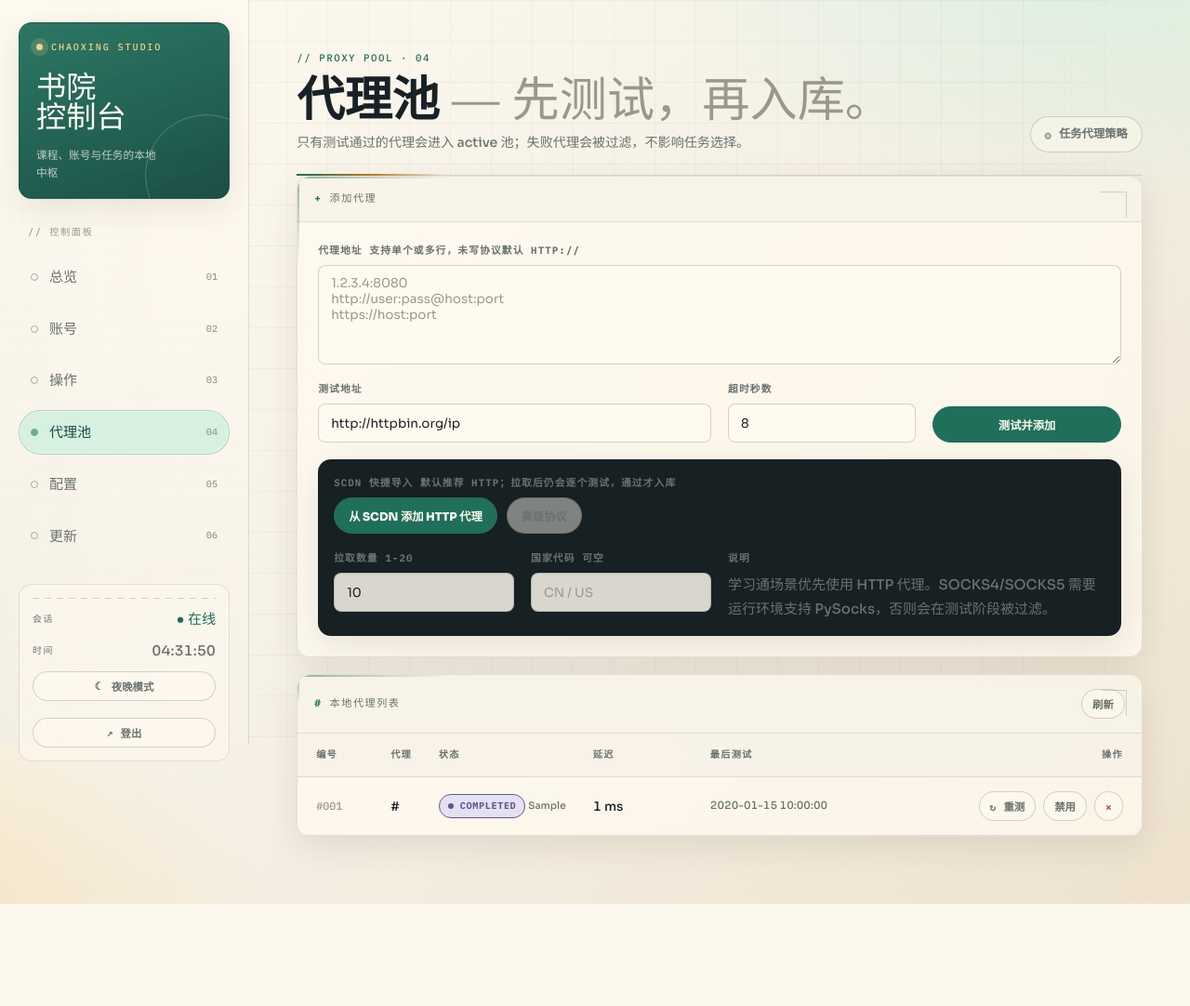
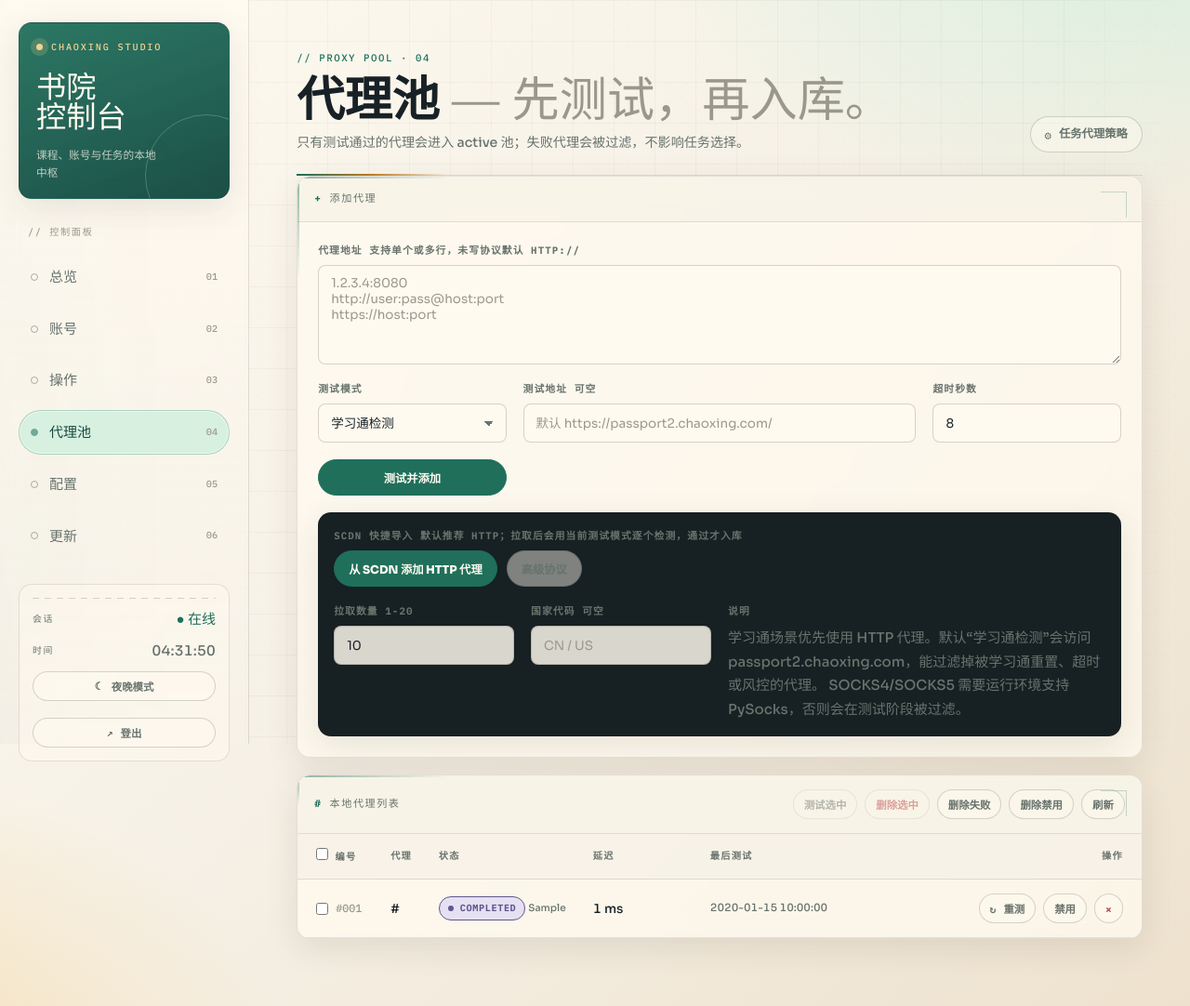
Before and after one commit to qiyan233/chaoxing-web, a FastAPI app: page /proxies in a window 1280 px wide. Shown: the whole page at 93% size. Before the commit the page ends 972 px from the top, so only its background shows below. Run offline with FastAPI, Linux system fonts and the light colour scheme; the visitor is signed in with stand-in values (Sample User, id 1); tables that the repository leaves empty hold one stand-in row (values such as "Sample post"); some libraries are stand-ins or nearby versions.

Commit message:
feat: add proxy batch management

```diff
--- a/webapp/routers/proxies.py
+++ b/webapp/routers/proxies.py
@@ -13,6 +13,10 @@ from webapp.models.proxy import ProxyEntry
 from webapp.schemas.proxy import (
     ProxyAddRequest,
     ProxyAddResponse,
+    ProxyBulkActionRequest,
+    ProxyBulkDeleteResponse,
+    ProxyBulkTestRequest,
+    ProxyBulkTestResponse,
     ProxyResponse,
     ScdnProxyImportRequest,
     ProxyTestRequest,
@@ -27,6 +31,7 @@ async def _test_and_upsert(
     *,
     db: AsyncSession,
     raw_proxy: str,
+    test_mode: str,
     test_url: str,
     timeout_seconds: float,
     default_scheme: str = "http",
@@ -34,6 +39,7 @@ async def _test_and_upsert(
     result = await run_in_threadpool(
         test_proxy,
         raw_proxy,
+        test_mode=test_mode,
         test_url=test_url,
         timeout_seconds=timeout_seconds,
         default_scheme=default_scheme,
@@ -67,6 +73,7 @@ async def test_proxy_once(payload: ProxyTestRequest):
     result = await run_in_threadpool(
         test_proxy,
         payload.proxy_url,
+        test_mode=payload.test_mode,
         test_url=payload.test_url,
         timeout_seconds=payload.timeout_seconds,
     )
@@ -89,6 +96,7 @@ async def add_proxy(
         entry, test_result = await _test_and_upsert(
             db=db,
             raw_proxy=raw_proxy,
+            test_mode=payload.test_mode,
             test_url=payload.test_url,
             timeout_seconds=payload.timeout_seconds,
         )
@@ -136,6 +144,7 @@ async def import_scdn_proxies(
         entry, test_result = await _test_and_upsert(
             db=db,
             raw_proxy=raw_proxy,
+            test_mode=payload.test_mode,
             test_url=payload.test_url,
             timeout_seconds=payload.timeout_seconds,
             default_scheme=default_scheme,
@@ -160,6 +169,80 @@ async def import_scdn_proxies(
     )
 
 
+@router.post("/bulk/test", response_model=ProxyBulkTestResponse)
+async def bulk_test_proxies(
+    payload: ProxyBulkTestRequest,
+    db: AsyncSession = Depends(get_db_session),
+):
+    if not payload.ids:
+        raise HTTPException(status_code=400, detail="请选择要测试的代理")
+
+    result = await db.execute(select(ProxyEntry).where(ProxyEntry.id.in_(payload.ids)))
+    entries = list(result.scalars().all())
+    if not entries:
+        raise HTTPException(status_code=404, detail="没有找到可测试的代理")
+
+    results: List[ProxyTestResult] = []
+    passed = 0
+    failed = 0
+    for entry in entries:
+        test_result_raw = await run_in_threadpool(
+            test_proxy,
+            entry.proxy_url,
+            test_mode=payload.test_mode,
+            test_url=payload.test_url,
+            timeout_seconds=payload.timeout_seconds,
+        )
+        test_result = ProxyTestResult(**test_result_raw)
+        results.append(test_result)
+
+        entry.last_tested_at = datetime.utcnow()
+        entry.latency_ms = test_result.latency_ms
+        if test_result.ok:
+            entry.status = "active"
+            entry.fail_reason = None
+            passed += 1
+        else:
+            entry.status = "failed"
+            entry.fail_reason = test_result.error
+            failed += 1
+
+    await db.commit()
+    return ProxyBulkTestResponse(
+        status=True,
+        msg=f"已测试 {len(entries)} 个代理，通过 {passed} 个，失败 {failed} 个",
+        tested=len(entries),
+        passed=passed,
+        failed=failed,
+        results=results,
+    )
+
+
+@router.post("/bulk/delete", response_model=ProxyBulkDeleteResponse)
+async def bulk_delete_proxies(
+    payload: ProxyBulkActionRequest,
+    db: AsyncSession = Depends(get_db_session),
+):
+    stmt = select(ProxyEntry)
+    if payload.ids:
+        stmt = stmt.where(ProxyEntry.id.in_(payload.ids))
+    elif payload.status:
+        stmt = stmt.where(ProxyEntry.status == payload.status)
+    else:
+        raise HTTPException(status_code=400, detail="请选择要删除的代理或状态")
+
+    result = await db.execute(stmt)
+    entries = list(result.scalars().all())
+    for entry in entries:
+        await db.delete(entry)
+    await db.commit()
+    return ProxyBulkDeleteResponse(
+        status=True,
+        msg=f"已删除 {len(entries)} 个代理",
+        deleted=len(entries),
+    )
+
+
 @router.post("/{proxy_id}/test", response_model=ProxyTestResult)
 async def retest_proxy(
     proxy_id: int,
@@ -170,11 +253,13 @@ async def retest_proxy(
     if entry is None:
         raise HTTPException(status_code=404, detail="代理不存在")
 
-    test_url = payload.test_url if payload else "http://httpbin.org/ip"
+    test_mode = payload.test_mode if payload else "chaoxing"
+    test_url = payload.test_url if payload else ""
     timeout_seconds = payload.timeout_seconds if payload else 8.0
     result = await run_in_threadpool(
         test_proxy,
         entry.proxy_url,
+        test_mode=test_mode,
         test_url=test_url,
         timeout_seconds=timeout_seconds,
     )
--- a/webapp/services/proxy_pool.py
+++ b/webapp/services/proxy_pool.py
@@ -7,6 +7,11 @@ import time
 from typing import Any, List, Optional
 
 import requests
+from requests import RequestException
+
+
+GENERIC_PROXY_TEST_URL = "http://httpbin.org/ip"
+CHAOXING_PROXY_TEST_URL = "https://passport2.chaoxing.com/"
 
 
 def normalize_proxy(proxy: str, default_scheme: str = "http") -> str:
@@ -113,19 +118,60 @@ def fetch_scdn_proxies(
 def test_proxy(
     proxy_url: str,
     *,
-    test_url: str = "http://httpbin.org/ip",
+    test_url: str = "",
+    test_mode: str = "chaoxing",
     timeout_seconds: float = 8.0,
     default_scheme: str = "http",
 ) -> dict:
     proxy = normalize_proxy(proxy_url, default_scheme=default_scheme)
+    mode = (test_mode or "chaoxing").lower()
+    url = (test_url or "").strip()
+    if not url:
+        url = CHAOXING_PROXY_TEST_URL if mode == "chaoxing" else GENERIC_PROXY_TEST_URL
+
     started = time.perf_counter()
     try:
         response = requests.get(
-            test_url,
+            url,
             proxies={"http": proxy, "https": proxy},
             timeout=timeout_seconds,
+            allow_redirects=False,
         )
         latency_ms = int((time.perf_counter() - started) * 1000)
+
+        if mode == "chaoxing":
+            if response.status_code in {403, 429}:
+                return {
+                    "ok": False,
+                    "proxy_url": proxy,
+                    "latency_ms": latency_ms,
+                    "status_code": response.status_code,
+                    "error": f"学习通风控/限流 HTTP {response.status_code}",
+                }
+            if response.status_code >= 500:
+                return {
+                    "ok": False,
+                    "proxy_url": proxy,
+                    "latency_ms": latency_ms,
+                    "status_code": response.status_code,
+                    "error": f"学习通服务异常 HTTP {response.status_code}",
+                }
+            if response.status_code not in {200, 301, 302, 303, 307, 308, 404}:
+                return {
+                    "ok": False,
+                    "proxy_url": proxy,
+                    "latency_ms": latency_ms,
+                    "status_code": response.status_code,
+                    "error": f"学习通返回异常 HTTP {response.status_code}",
+                }
+            return {
+                "ok": True,
+                "proxy_url": proxy,
+                "latency_ms": latency_ms,
+                "status_code": response.status_code,
+                "origin": "chaoxing-reachable",
+            }
+
         if response.status_code != 200:
             return {
                 "ok": False,
@@ -149,11 +195,36 @@ def test_proxy(
             "status_code": response.status_code,
             "origin": origin,
         }
-    except Exception as exc:
+    except requests.exceptions.TooManyRedirects as exc:
         latency_ms = int((time.perf_counter() - started) * 1000)
         return {
             "ok": False,
             "proxy_url": proxy,
             "latency_ms": latency_ms,
-            "error": f"{type(exc).__name__}: {exc}",
+            "error": f"学习通重定向过多: {exc}" if mode == "chaoxing" else f"重定向过多: {exc}",
         }
+    except requests.exceptions.Timeout as exc:
+        latency_ms = int((time.perf_counter() - started) * 1000)
+        return {
+            "ok": False,
+            "proxy_url": proxy,
+            "latency_ms": latency_ms,
+            "error": f"学习通访问超时: {exc}" if mode == "chaoxing" else f"访问超时: {exc}",
+        }
+    except RequestException as exc:
+        latency_ms = int((time.perf_counter() - started) * 1000)
+        msg = str(exc)
+        if "Connection reset" in msg or "ConnectionResetError" in msg:
+            msg = "学习通连接被重置" if mode == "chaoxing" else "连接被重置"
+        elif "ProxyError" in msg:
+            msg = f"代理连接失败: {exc}"
+        elif "SSLError" in msg:
+            msg = f"TLS/SSL 握手失败: {exc}"
+        else:
+            msg = f"{type(exc).__name__}: {exc}"
+        return {
+            "ok": False,
+            "proxy_url": proxy,
+            "latency_ms": latency_ms,
+            "error": msg,
+        }
--- a/webapp/templates/proxies.html
+++ b/webapp/templates/proxies.html
@@ -26,9 +26,17 @@
                     <textarea class="input" rows="5" x-model="form.proxy_url"
                               placeholder="1.2.3.4:8080&#10;http://user:pass@host:port&#10;https://host:port"></textarea>
                 </div>
+                <div class="field col-3">
+                    <label class="field-label">测试模式</label>
+                    <select class="select" x-model="form.test_mode">
+                        <option value="chaoxing">学习通检测</option>
+                        <option value="generic">通用检测</option>
+                    </select>
+                </div>
                 <div class="field col-6">
-                    <label class="field-label">测试地址</label>
-                    <input class="input" x-model="form.test_url" placeholder="http://httpbin.org/ip">
+                    <label class="field-label">测试地址 <span class="muted">可空</span></label>
+                    <input class="input" x-model="form.test_url"
+                           :placeholder="form.test_mode === 'chaoxing' ? '默认 https://passport2.chaoxing.com/' : '默认 http://httpbin.org/ip'">
                 </div>
                 <div class="field col-3">
                     <label class="field-label">超时秒数</label>
@@ -46,7 +54,7 @@
             <div class="terminal" style="margin-top: 18px; padding: 16px;">
                 <div class="form-grid">
                     <div class="field col-12">
-                        <label class="field-label">SCDN 快捷导入 <span class="muted">默认推荐 HTTP；拉取后仍会逐个测试，通过才入库</span></label>
+                        <label class="field-label">SCDN 快捷导入 <span class="muted">默认推荐 HTTP；拉取后会用当前测试模式逐个检测，通过才入库</span></label>
                         <div style="display: flex; gap: 10px; flex-wrap: wrap;">
                             <button type="button" class="btn btn-primary" @click="importScdn('http')" :disabled="scdnImporting">
                                 <span x-show="!scdnImporting">从 SCDN 添加 HTTP 代理</span>
@@ -69,7 +77,8 @@
                     <div class="field col-6">
                         <label class="field-label">说明</label>
                         <div class="muted" style="line-height: 1.7;">
-                            学习通场景优先使用 HTTP 代理。SOCKS4/SOCKS5 需要运行环境支持 PySocks，否则会在测试阶段被过滤。
+                            学习通场景优先使用 HTTP 代理。默认“学习通检测”会访问 passport2.chaoxing.com，能过滤掉被学习通重置、超时或风控的代理。
+                            SOCKS4/SOCKS5 需要运行环境支持 PySocks，否则会在测试阶段被过滤。
                         </div>
                     </div>
                     <div class="col-12" x-show="advancedOpen">
@@ -98,11 +107,20 @@
     <section class="panel bracketed">
         <div class="panel-head">
             <span><span class="num">#</span> 本地代理列表</span>
-            <button class="btn btn-ghost btn-sm" @click="refresh">刷新</button>
+            <div style="display: flex; gap: 8px; flex-wrap: wrap; justify-content: flex-end;">
+                <button class="btn btn-ghost btn-sm" @click="bulkTest" :disabled="bulkBusy || selectedIds.length === 0">测试选中</button>
+                <button class="btn btn-ghost btn-sm" @click="bulkDeleteSelected" :disabled="bulkBusy || selectedIds.length === 0" style="color: var(--crimson);">删除选中</button>
+                <button class="btn btn-ghost btn-sm" @click="bulkDeleteStatus('failed')" :disabled="bulkBusy">删除失败</button>
+                <button class="btn btn-ghost btn-sm" @click="bulkDeleteStatus('disabled')" :disabled="bulkBusy">删除禁用</button>
+                <button class="btn btn-ghost btn-sm" @click="refresh">刷新</button>
+            </div>
         </div>
         <div class="row-list">
             <div class="row row-head row-proxies">
-                <span>编号</span>
+                <span>
+                    <input type="checkbox" :checked="allSelected" @change="toggleAll($event.target.checked)">
+                    编号
+                </span>
                 <span>代理</span>
                 <span>状态</span>
                 <span>延迟</span>
@@ -111,7 +129,10 @@
             </div>
             <template x-for="p in proxies" :key="p.id">
                 <div class="row row-proxies">
-                    <span class="col-id" x-text="`#${String(p.id).padStart(3,'0')}`"></span>
+                    <span class="col-id" style="display: inline-flex; align-items: center; gap: 8px;">
+                        <input type="checkbox" :value="p.id" :checked="selectedIds.includes(p.id)" @change="toggleOne(p.id, $event.target.checked)">
+                        <span x-text="`#${String(p.id).padStart(3,'0')}`"></span>
+                    </span>
                     <span class="tabular" x-text="p.proxy_url"></span>
                     <span>
                         <span class="tag" :class="tagClass(p.status)" x-text="p.status"></span>
@@ -149,12 +170,15 @@ function proxiesPage() {
     return {
         proxies: [],
         lastFailed: [],
+        selectedIds: [],
         submitting: false,
         scdnImporting: false,
+        bulkBusy: false,
         advancedOpen: false,
         form: {
             proxy_url: '',
-            test_url: 'http://httpbin.org/ip',
+            test_mode: 'chaoxing',
+            test_url: '',
             timeout_seconds: 8,
         },
         scdn: {
@@ -166,6 +190,20 @@ function proxiesPage() {
         },
         async refresh() {
             this.proxies = await fetch('/api/proxies').then(r => r.json());
+            this.selectedIds = this.selectedIds.filter(id => this.proxies.some(p => p.id === id));
+        },
+        get allSelected() {
+            return this.proxies.length > 0 && this.selectedIds.length === this.proxies.length;
+        },
+        toggleAll(checked) {
+            this.selectedIds = checked ? this.proxies.map(p => p.id) : [];
+        },
+        toggleOne(id, checked) {
+            if (checked) {
+                if (!this.selectedIds.includes(id)) this.selectedIds.push(id);
+            } else {
+                this.selectedIds = this.selectedIds.filter(x => x !== id);
+            }
         },
         tagClass(status) {
             if (status === 'active') return 'tag-success';
@@ -210,6 +248,7 @@ function proxiesPage() {
                         protocol,
                         count: this.scdn.count,
                         country_code: this.scdn.country_code,
+                        test_mode: this.form.test_mode,
                         test_url: this.form.test_url,
                         timeout_seconds: this.form.timeout_seconds,
                     }),
@@ -230,11 +269,73 @@ function proxiesPage() {
             const res = await fetch(`/api/proxies/${p.id}/test`, {
                 method: 'POST',
                 headers: {'Content-Type': 'application/json'},
-                body: JSON.stringify({proxy_url: p.proxy_url, test_url: this.form.test_url, timeout_seconds: this.form.timeout_seconds}),
+                body: JSON.stringify({
+                    proxy_url: p.proxy_url,
+                    test_mode: this.form.test_mode,
+                    test_url: this.form.test_url,
+                    timeout_seconds: this.form.timeout_seconds
+                }),
             });
             const j = await res.json();
             showToast(j.ok ? `测试通过：${j.latency_ms} ms` : (j.error || '测试失败'), j.ok ? 'success' : 'danger');
             await this.refresh();
+        },
+        async bulkTest() {
+            if (!this.selectedIds.length) return;
+            this.bulkBusy = true;
+            this.lastFailed = [];
+            try {
+                const res = await fetch('/api/proxies/bulk/test', {
+                    method: 'POST',
+                    headers: {'Content-Type': 'application/json'},
+                    body: JSON.stringify({
+                        ids: this.selectedIds,
+                        test_mode: this.form.test_mode,
+                        test_url: this.form.test_url,
+                        timeout_seconds: this.form.timeout_seconds,
+                    }),
+                });
+                const j = await res.json();
+                if (res.ok) {
+                    this.lastFailed = (j.results || []).filter(x => !x.ok);
+                    showToast(j.msg || '批量测试完成', j.failed ? 'warning' : 'success');
+                    await this.refresh();
+                } else {
+                    showToast(j.detail || '批量测试失败', 'danger');
+                }
+            } finally {
+                this.bulkBusy = false;
+            }
+        },
+        async bulkDeleteSelected() {
+            if (!this.selectedIds.length) return;
+            if (!confirm(`删除选中的 ${this.selectedIds.length} 个代理？`)) return;
+            await this.bulkDelete({ids: this.selectedIds});
+        },
+        async bulkDeleteStatus(status) {
+            const label = status === 'failed' ? '失败' : '禁用';
+            if (!confirm(`删除所有${label}代理？`)) return;
+            await this.bulkDelete({status});
+        },
+        async bulkDelete(payload) {
+            this.bulkBusy = true;
+            try {
+                const res = await fetch('/api/proxies/bulk/delete', {
+                    method: 'POST',
+                    headers: {'Content-Type': 'application/json'},
+                    body: JSON.stringify(payload),
+                });
+                const j = await res.json();
+                if (res.ok) {
+                    showToast(j.msg || '批量删除完成', 'success');
+                    this.selectedIds = [];
+                    await this.refresh();
+                } else {
+                    showToast(j.detail || '批量删除失败', 'danger');
+                }
+            } finally {
+                this.bulkBusy = false;
+            }
         },
         async enable(p) {
             await fetch(`/api/proxies/${p.id}/enable`, {method: 'POST'});
```
Also changed, not shown: webapp/schemas/proxy.py (+34 -4 lines), README.md.
